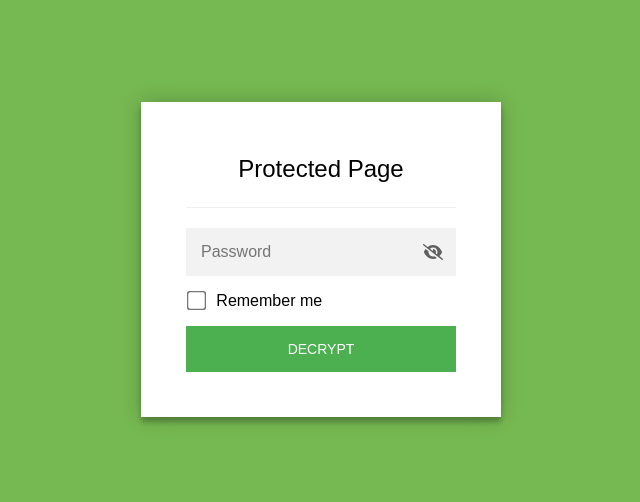
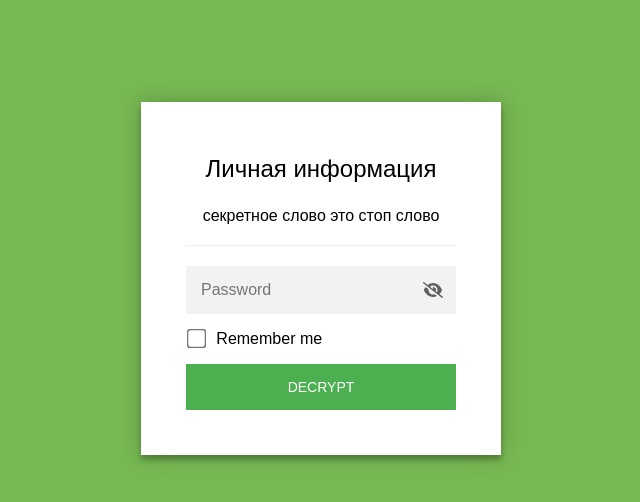
Before and after one commit to EKavali/vladabirthday.github.io, a plain HTML site: page index.html in a window 1280 px wide. Shown: the whole page, without its empty margins (319-959 px from the left). Drawn offline with Linux system fonts and the light colour scheme.

Commit message:
Update index.html

```diff
--- a/index.html
+++ b/index.html
@@ -183,8 +183,8 @@
             <div class="staticrypt-page">
                 <div class="staticrypt-form">
                     <div class="staticrypt-instructions">
-                        <p class="staticrypt-title">Protected Page</p>
-                        <p></p>
+                        <p class="staticrypt-title">Личная информация</p>
+                        <p>секретное слово это стоп слово</p>
                     </div>
 
                     <hr class="staticrypt-hr" />
```
